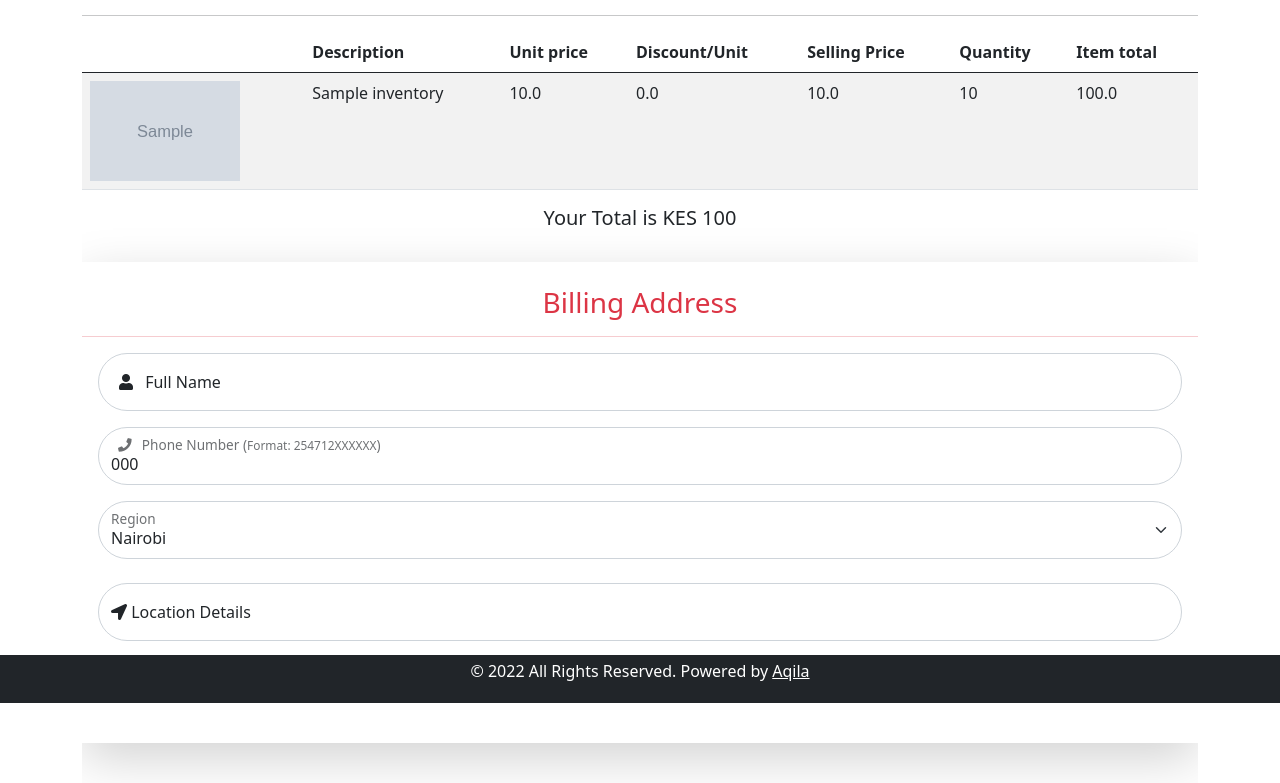
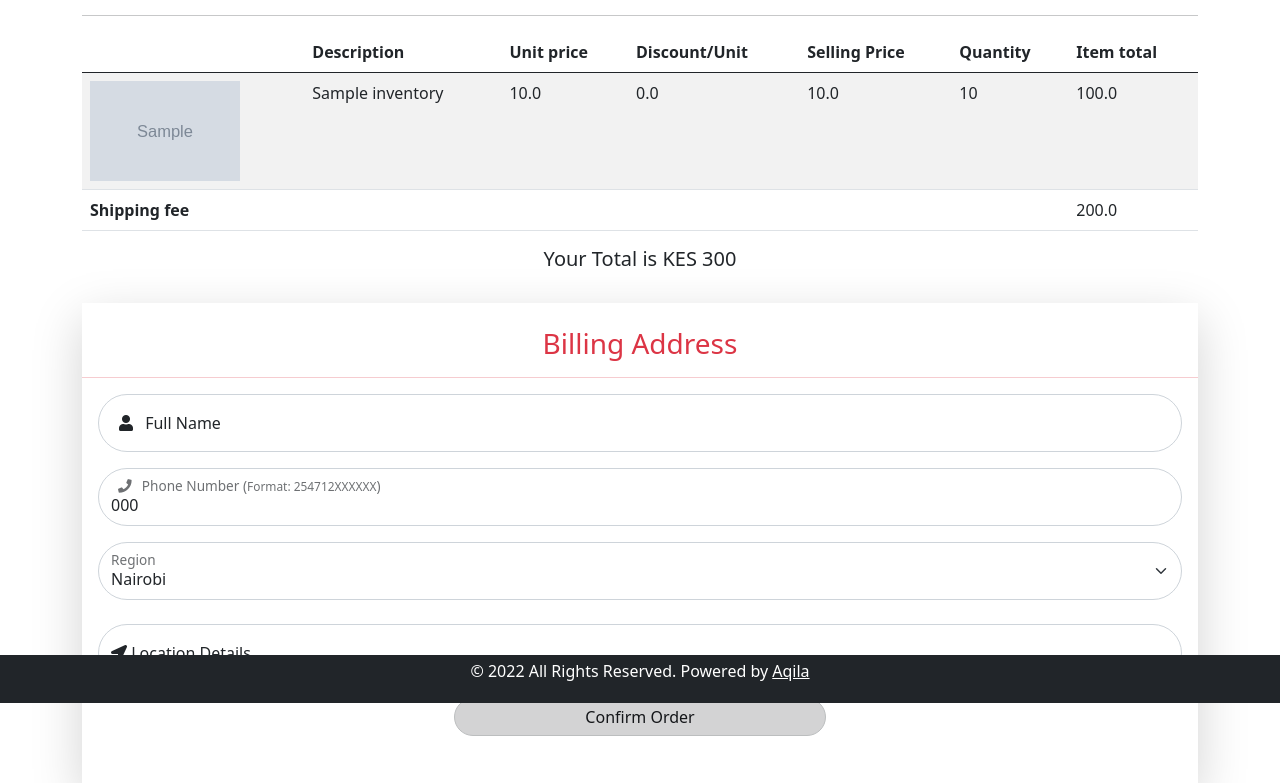
Before and after one commit to timothymadegwa/spares-ecommerce, a Django app: template spares/templates/spares/checkout.html in a window 1280 px wide. Shown: the part 97-880 px from the top of the page. Run offline with Django 4.2, Linux system fonts and the light colour scheme; tables that the repository leaves empty hold one stand-in row (values such as "Sample post"); the template is opened without the code that fills it: values that come from a table or form of the project are taken from there, most other values are stand-ins (such as "Sample title", 1, 10 or a date in 2020); grey boxes marked "Sample" are stand-in pictures.

Commit message:
added shipping fee to checkout frontend

```diff
--- a/spares/templates/spares/checkout.html
+++ b/spares/templates/spares/checkout.html
@@ -30,12 +30,17 @@
               <td class="item-total">{{ inv.item_total }}</td>
             </tr>
           {% endfor %}
+          <tr>
+            <th colspan="6">Shipping fee</th>
+            <td class="item-total">200.0</td>
+          </tr>
             </tbody>
         </table>
-        <div class="text-center">
-            <h5>Your Total is KES <span id="total"></span></h5><br>
+    </div>
+    <div class="text-center">
+        <h5>Your Total is KES <span id="total"></span></h5><br>
 
-            <form class="col-md-12 float-center shadow-lg" action="{% url 'login' %}" method="post" autocomplete="off">
+        <form class="col-md-12 float-center shadow-lg" action="{% url 'login' %}" method="post" autocomplete="off">
               {% csrf_token %}
                 <div class="text-center text-danger">
                     <br><h3>Billing Address</h3><hr>
@@ -63,13 +68,13 @@
                 <button type="submit" class="btn alert-dark btn-outline-dark rounded-pill col-4" onclick="return confirm('Are you sure you want to confirm this order?');">Confirm Order</button><br><br>
               </div><br>
             </form>
-        </div>
+    </div>
 
 
         <br><br><br>
-    </div>
+</div>
 
-</div>
+
 <script type="text/javascript" src="{% static 'js/cartTotal.js' %}"></script>
 
 {% endblock content %}
```
